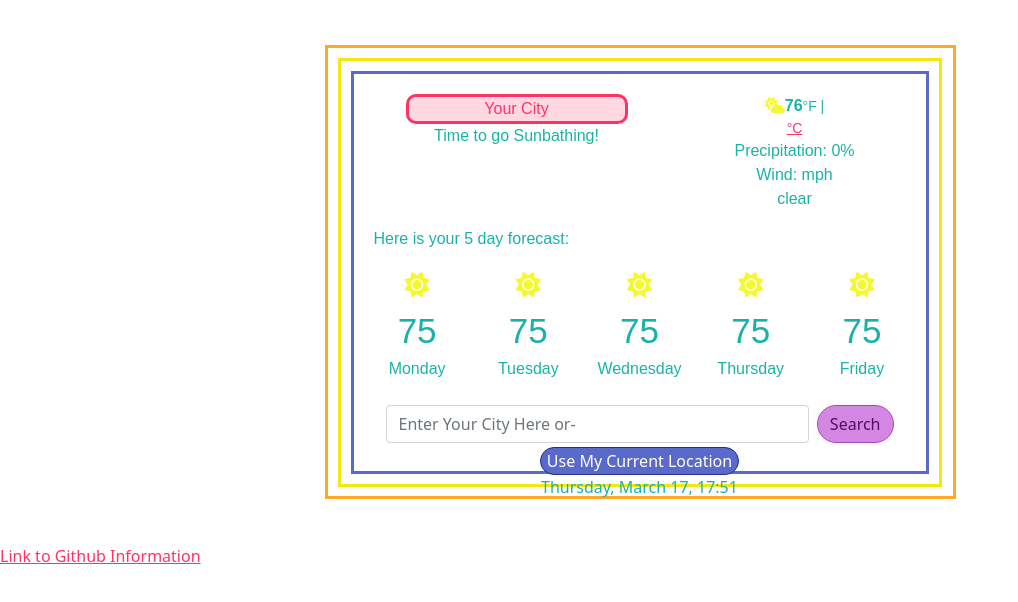
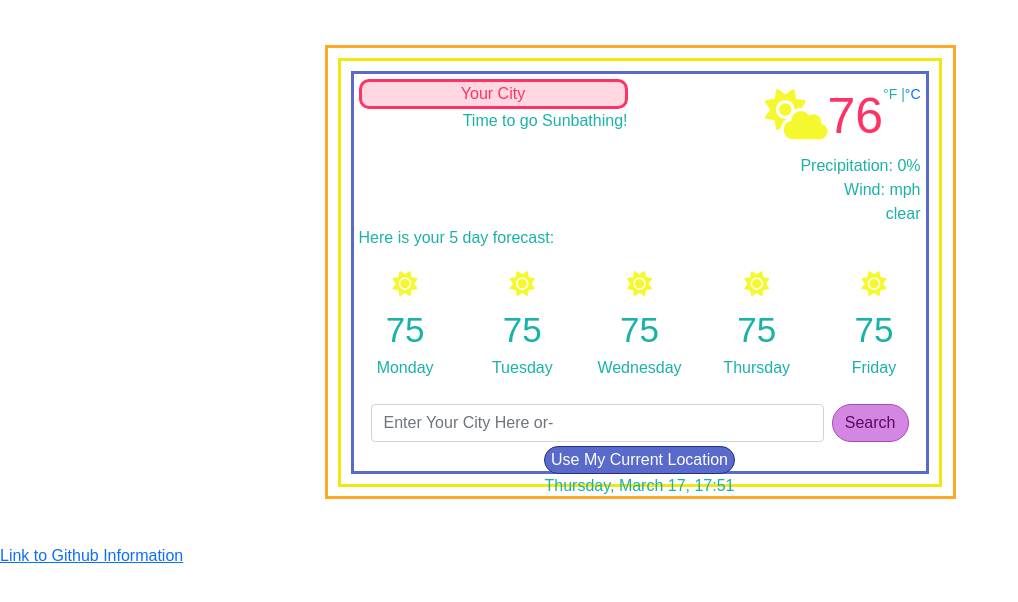
Before and after one commit to LeelooDawn/My-Weather-App, a plain HTML site: page index.html in a window 1280 px wide. Shown: the whole page, without its empty margins (0-1018 px from the left). Drawn offline with nearby package versions, Linux system fonts and the light colour scheme.

Commit message:
update temperature CSS

```diff
--- a/index.html
+++ b/index.html
@@ -34,7 +34,8 @@
                 <ul>
                   <li class="current-temp" id="temperature">
                     <i class="fas fa-cloud-sun weather-icon"></i
-                    ><strong>76</strong><small>°F |<a href="#">°C</a></small>
+                    ><strong>76</strong
+                    ><span class="units">°F |<a href="#">°C</a></span>
                   </li>
                   <li>Precipitation: 0%</li>
                   <li>Wind: mph</li>
--- a/src/styles.css
+++ b/src/styles.css
@@ -1,10 +1,15 @@
-a {
-  display: block;
-  color: #ff3266;
+body {
+  font-family: Arial, Helvetica, sans-serif;
+}
+ul {
+  margin: 0;
+  padding: 0;
 }
 li {
   list-style: none;
+  text-align: right;
 }
+
 .outer-box {
   width: 631px;
   height: 454px;
@@ -21,30 +26,39 @@ li {
   margin: 10px;
   height: 403px;
   border: 3px solid #5a6aca;
-  padding: 20px;
+  padding: 5px;
 }
 .your-city {
   text-align: center;
   color: #ff3266;
   border: 3px solid #ff3266;
   background-color: #ffd8e1;
-  font-family: Arial, Helvetica, sans-serif;
   border-radius: 10px;
 }
 
 .row {
   color: #1ab2a8;
   text-align: center;
-  font-family: Arial, Helvetica, sans-serif;
 }
-
-.current-temp {
-  margin: 0 auto;
+.current-temp .weather-icon {
+  font-size: 50px;
+}
+.current-temp strong {
+  color: #ff3266;
+  font-size: 50px;
+  font-weight: 400;
+}
+.current-temp .units {
+  position: relative;
+  font-size: 14px;
+  top: -34px;
+}
+.current-temp a {
+  text-decoration: none;
 }
 
 .forecast {
   color: #1ab2a8;
-  font-family: Arial, Helvetica, sans-serif;
 }
 
 .temp {
```
